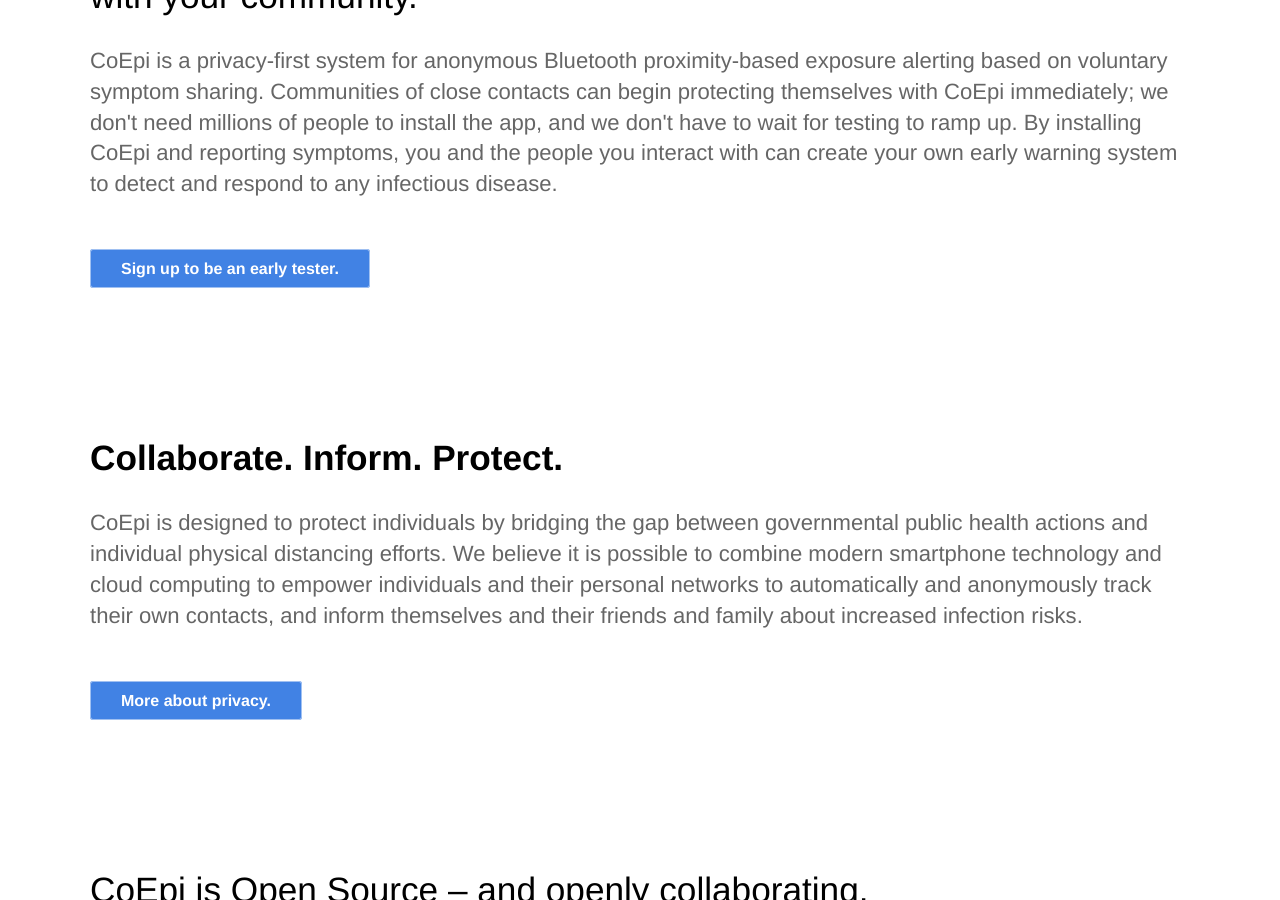
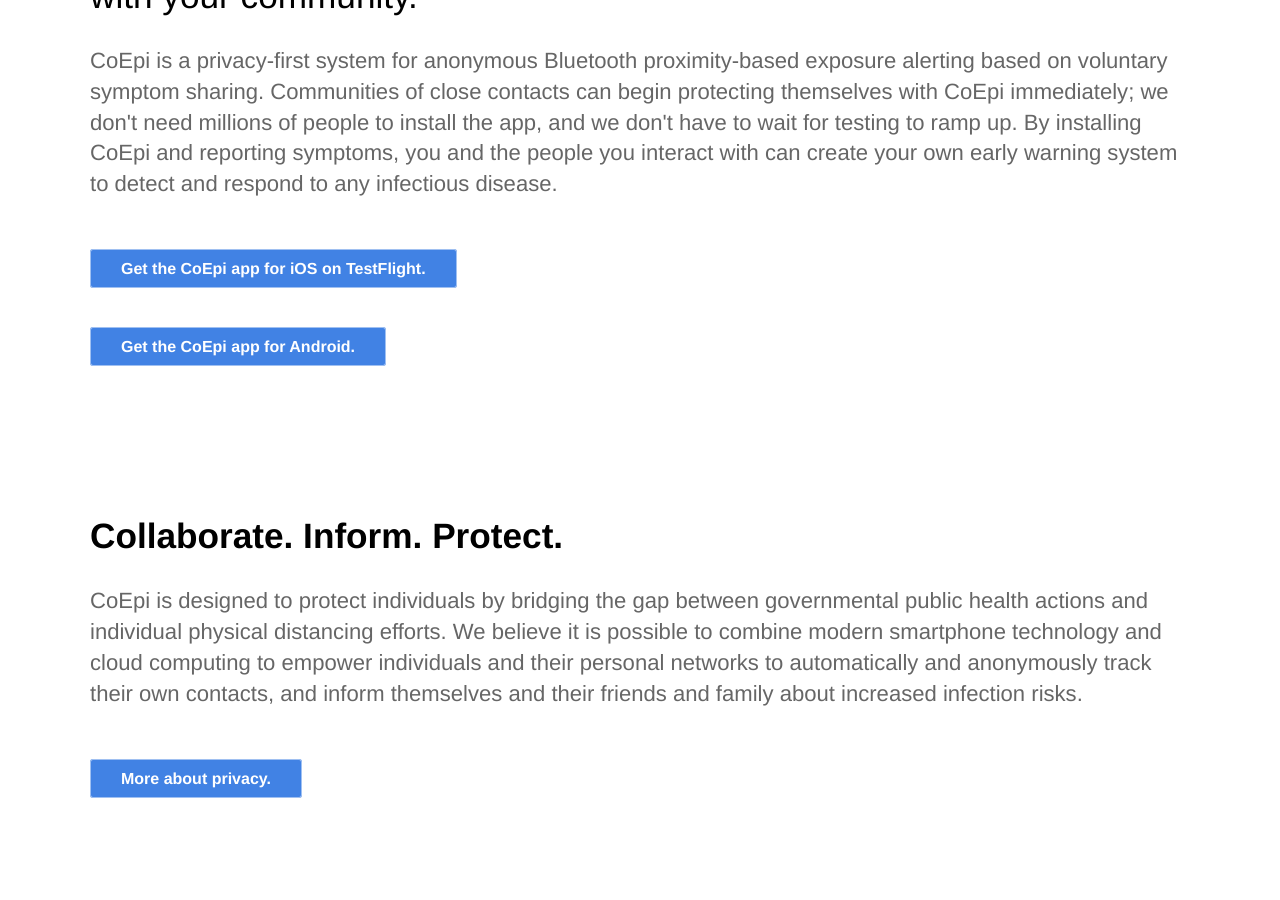
Before and after one commit to Co-Epi/website, a Jekyll site: the page built from index.html, in a window 1280 px wide and 900 px high, scrolled down 1124 px. Built offline with Jekyll 4.4.1, drawn with Linux system fonts in a browser that asks for light colours; the list of posts is cut into pages by our own code.

Commit message:
Add links to TestFlight and Android beta versions

```diff
--- a/index.html
+++ b/index.html
@@ -19,7 +19,7 @@
 			<div class="text editable">
 				<h2><strong>Contain, control, and eradicate</strong> contagious illnesses by connecting with your community.</h2>
 				<p>CoEpi is a privacy-first system for anonymous Bluetooth proximity-based exposure alerting based on voluntary symptom sharing. Communities of close contacts can begin protecting themselves with CoEpi immediately; we don't need millions of people to install the app, and we don't have to wait for testing to ramp up. By installing CoEpi and reporting symptoms, you and the people you interact with can create your own early warning system to detect and respond to any infectious disease.</p>
-		<div class="cta button"><a href="https://forms.gle/MLeKz9nerPvX8fwC8">Sign up to be an early tester.</a></div>
+		<div class="cta button"><a href="https://bit.ly/CoEpiTestFlightiOS">Get the CoEpi app for iOS on TestFlight.</a></div> <div class="cta button"><a href="https://bit.ly/CoEpiAndroidbeta">Get the CoEpi app for Android.</a></div>
                 </div>
 
 		</div>
```
